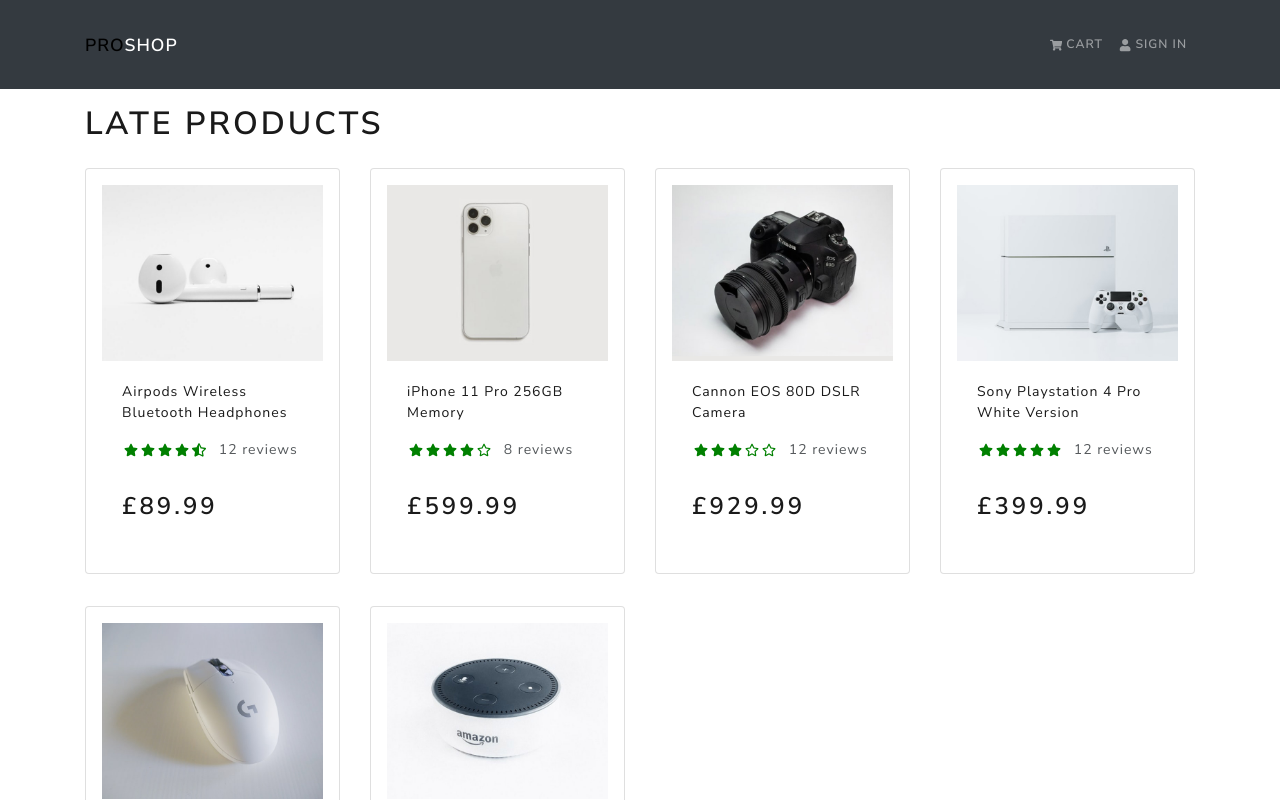
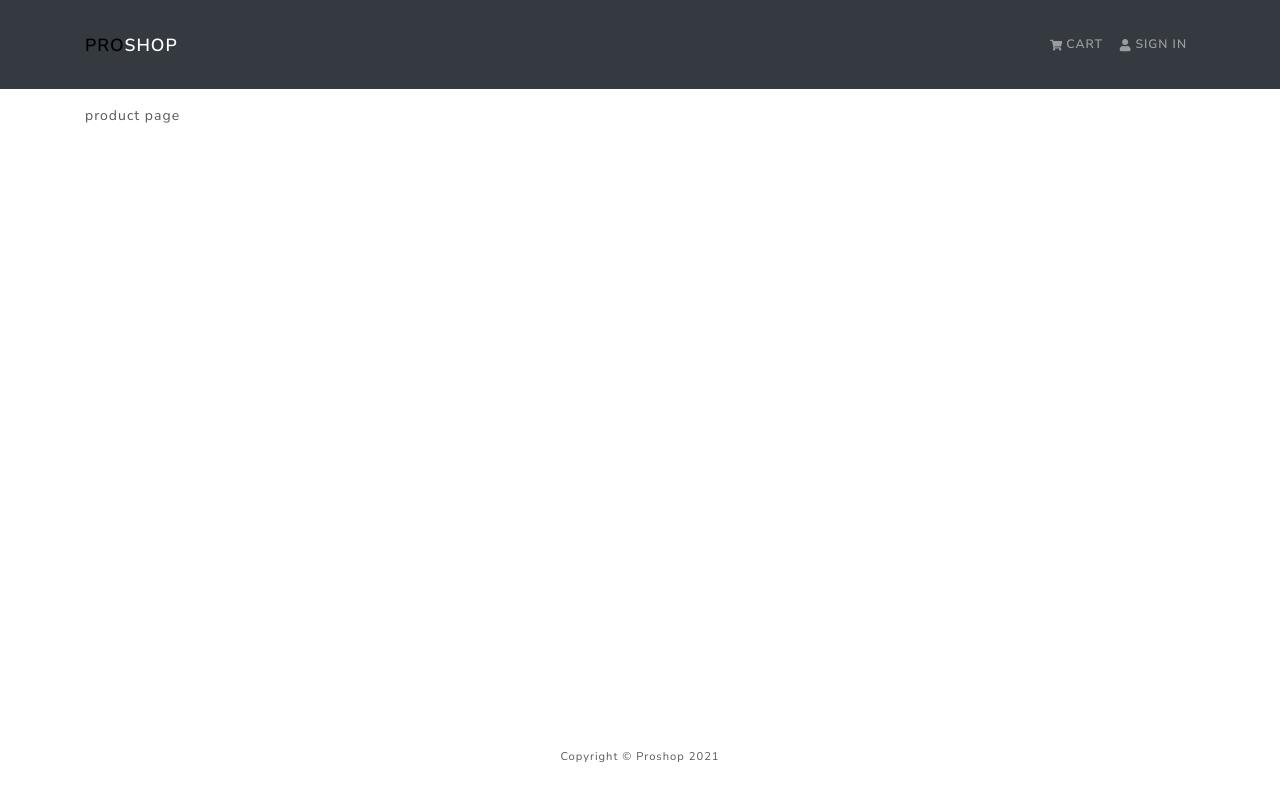
Before and after one commit to nick-tester/proshop, a React (Create React App) app in the folder client/: page /product/1 in a window 1280 px wide. Shown: the top 800 px of the page. Built offline with nearby package versions, Linux system fonts and the light colour scheme.

Commit message:
client: major rafactor + implement react-router-dom new updates

```diff
--- a/client/src/App.js
+++ b/client/src/App.js
@@ -1,20 +1,26 @@
+import React from "react";
+import { BrowserRouter as Router, Route, Routes } from "react-router-dom";
 import { Container } from "react-bootstrap";
 
 import Header from "./components/Header";
 import Footer from "./components/Footer";
 import HomePage from "./pages/HomePage";
+import ProductPage from "./pages/ProductPage";
 
 const App = () => {
     return (
-        <>
+        <Router>
             <Header />
             <main className="main py-3">
                 <Container>
-                    <HomePage />
+                    <Routes>
+                        <Route path="/" element={<HomePage />} exact />
+                        <Route path="/product/:product_id" element={<ProductPage />} />
+                    </Routes>
                 </Container>
             </main>
             <Footer />
-        </>
+        </Router>
     )
 };
 
--- a/client/src/index.js
+++ b/client/src/index.js
@@ -2,8 +2,8 @@ import React from "react";
 import ReactDOM from "react-dom";
 import App from "./App";
 
+import "./assets/bootstrap.min.css";
 import "./assets/custom.css";
-import "./assets/bootstrap.min.css";
 
 ReactDOM.render(
     <App />,
--- /dev/null
+++ b/client/src/pages/ProductPage/index.js
@@ -0,0 +1,13 @@
+
+
+const ProductPage = (props) => {
+    console.log(props);
+
+    return (
+        <>
+            <p>product page</p>
+        </>
+    )
+};
+
+export default ProductPage;
```
Also changed, not shown: client/package.json (+5 -4 lines), 1 other file (tests, documents, lock files or other folders).
